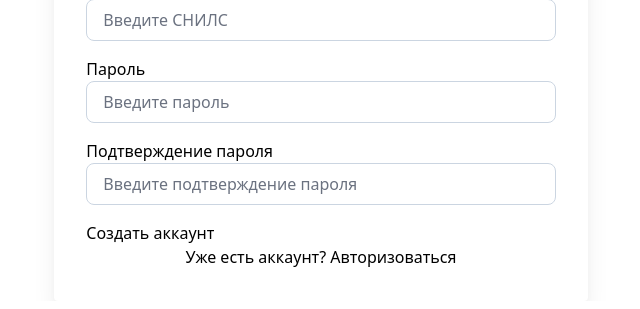
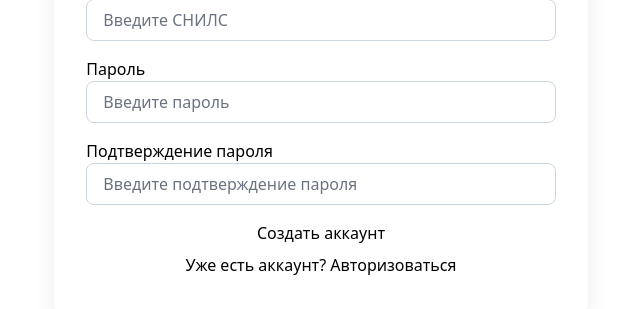
Before and after one commit to Abcenty/RDC, a Django app: page /registration/ in a window 1280 px wide. Shown: the part 769-1078 px from the top of the page, without its empty margins (319-959 px from the left). Before the commit the page ends 1036 px from the top, so only its background shows below. Run offline with Django 4.2, Linux system fonts and the light colour scheme; some libraries are stand-ins or nearby versions.

Commit message:
НАтсроил кнопку регистрации

```diff
--- a/RDC/user/templates/user/Registration/registration.html
+++ b/RDC/user/templates/user/Registration/registration.html
@@ -100,12 +100,12 @@
                                                     </div>
                                                 </div>
                                             </div>
-                                            <div class="form-group mt-4 mb-0">
-                                                <input class="btn btn-primary btn-block" type="submit" value="Создать аккаунт">
+                                            <div class="form-group mt-4 w-full flex">
+                                                <input class="btn btn-primary btn-block mx-auto" type="submit" value="Создать аккаунт">
                                             </div>
                                         </form>
                                     </div>
-                                    <div class="card-footer text-center">
+                                    <div class="card-footer text-center mt-2">
                                         <div class="small"><a href="{% url 'authorization' %}">Уже есть аккаунт? Авторизоваться</a></div>
                                     </div>
                             </div>
```
